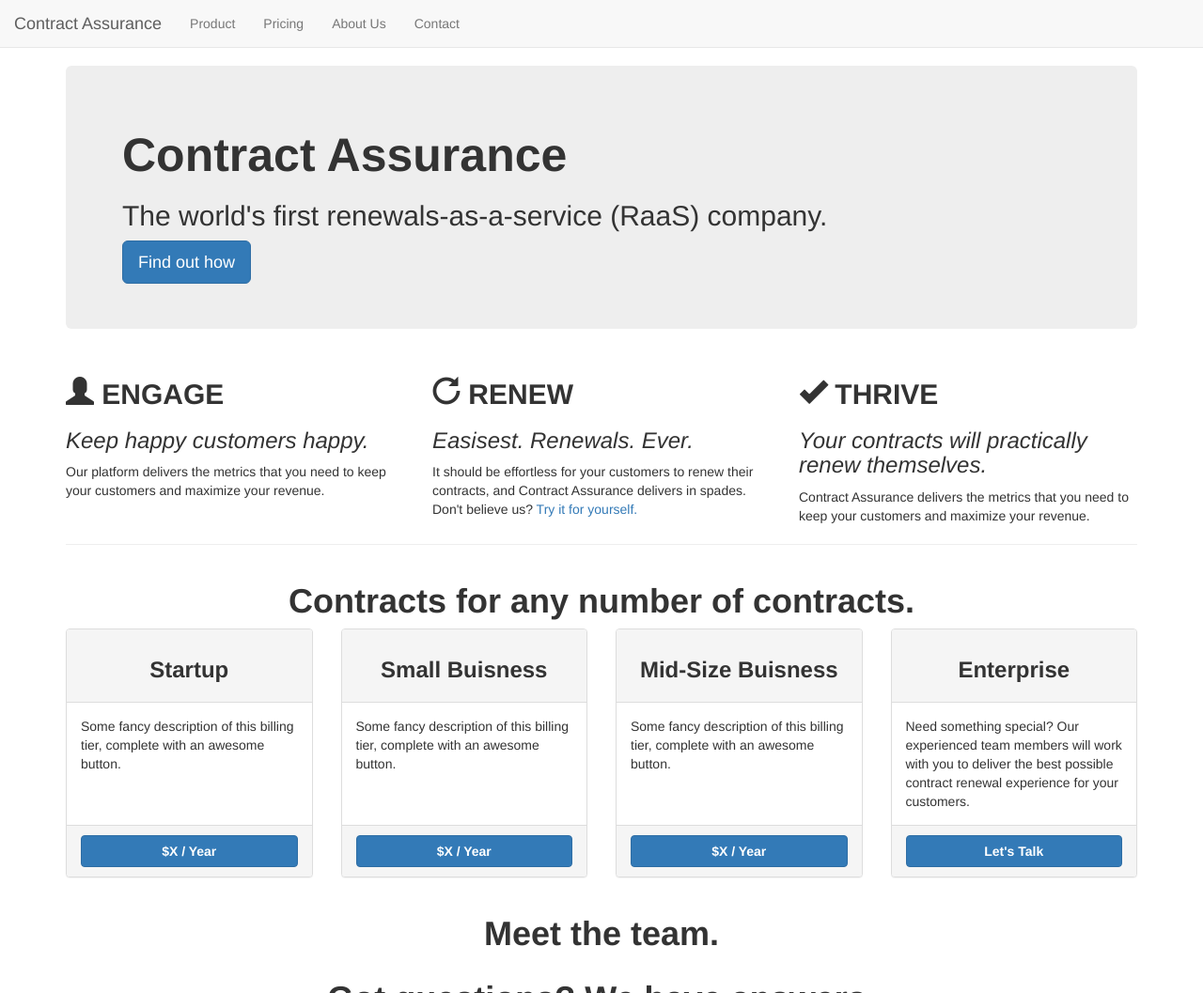
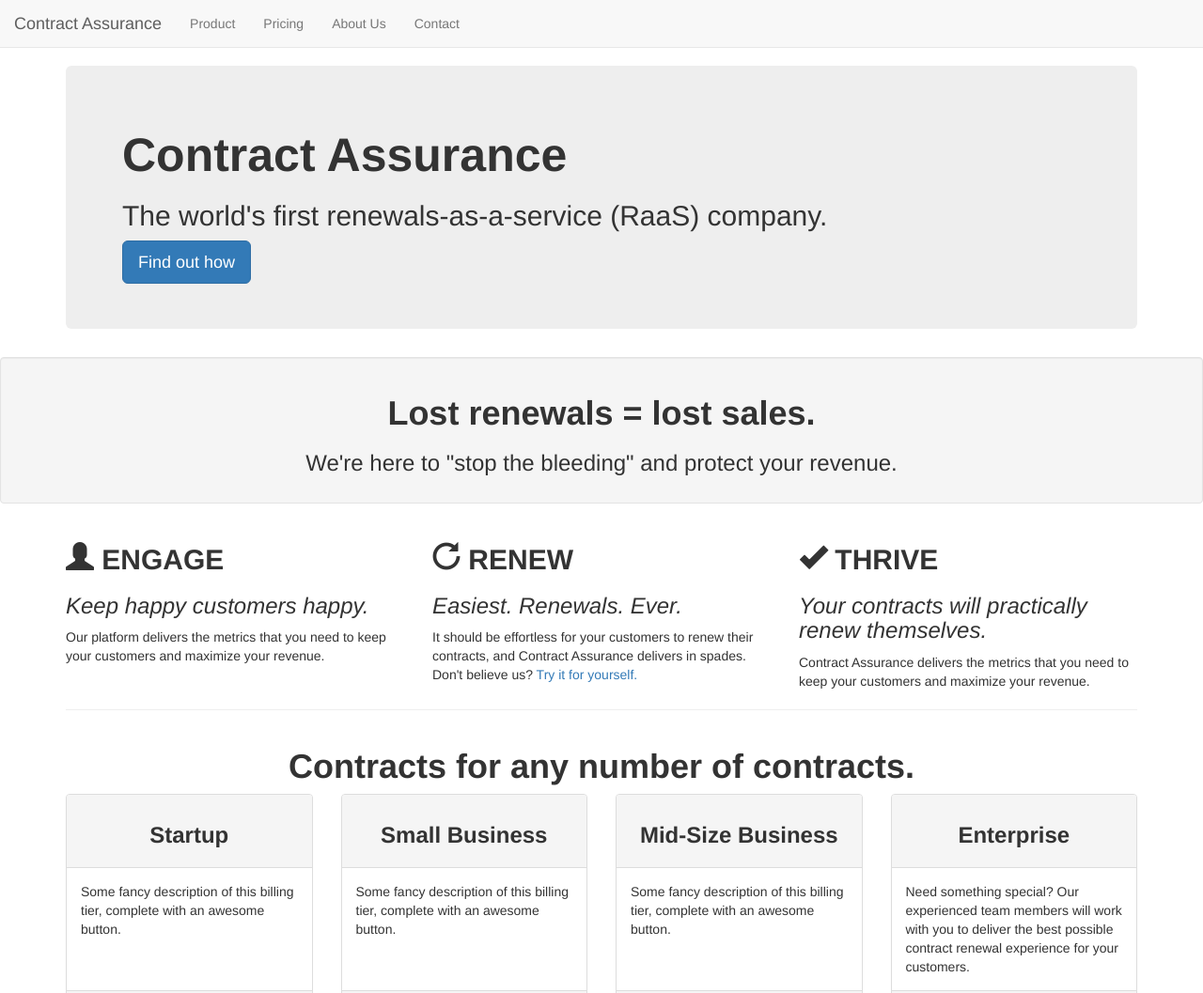
Before and after one commit to misspokeycat/coolaardvarks, a website: page public/index.html in a window 1280 px wide. Shown: the top 1057 px of the page at 94% size. Drawn offline with nearby package versions, Linux system fonts and the light colour scheme.

Commit message:
Fixed some typoes, added tagline

```diff
--- a/public/index.html
+++ b/public/index.html
@@ -39,7 +39,14 @@
 				<h2>The world's first renewals-as-a-service (RaaS) company.</h2>
 				<button class="btn btn-lg  btn-primary">Find out how</button>
 			</div>
-			<div class="row" id="product">
+		</div>
+		<div class="container-fluid text-center bg-inverse well"><div class="row">
+				<h1><strong>Lost renewals = lost sales.</strong></h1>
+				<h3>We're here to "stop the bleeding" and protect your revenue.</h3>
+			</div>
+		</div>
+		<div class="container">
+				<div class="row" id="product">
 				<div class="col-sm-4">
 					<h2><span class="glyphicon glyphicon-user"></span><strong> ENGAGE</strong></h2>
 					<h3><i>Keep happy customers happy.</i></h3>
@@ -47,7 +54,7 @@
 				</div>
 				<div class="col-sm-4">
 					<h2><span class="glyphicon glyphicon-repeat"></span><strong> RENEW</strong></h2>
-					<h3><i>Easisest.  Renewals.  Ever.</i></h3>
+					<h3><i>Easiest.  Renewals.  Ever.</i></h3>
 					It should be effortless for your customers to renew their contracts, and Contract Assurance delivers in spades.  Don't believe us?  <a href="#">Try it for yourself.</a>
 				</div>
 				<div class="col-sm-4">
@@ -79,7 +86,7 @@
 				<div class="col-md-3">
 					<div class="panel panel-default panel-tier">
 						<div class="panel-heading">
-							<h3>Small Buisness</h3>
+							<h3>Small Business</h3>
 						</div>
 						<div class="panel-body">
 							Some fancy description of this billing tier, complete with an awesome button.
@@ -94,7 +101,7 @@
 				<div class="col-md-3">
 					<div class="panel panel-default panel-tier">
 						<div class="panel-heading">
-							<h3>Mid-Size Buisness</h3>
+							<h3>Mid-Size Business</h3>
 						</div>
 						<div class="panel-body">
 							Some fancy description of this billing tier, complete with an awesome button.
```
